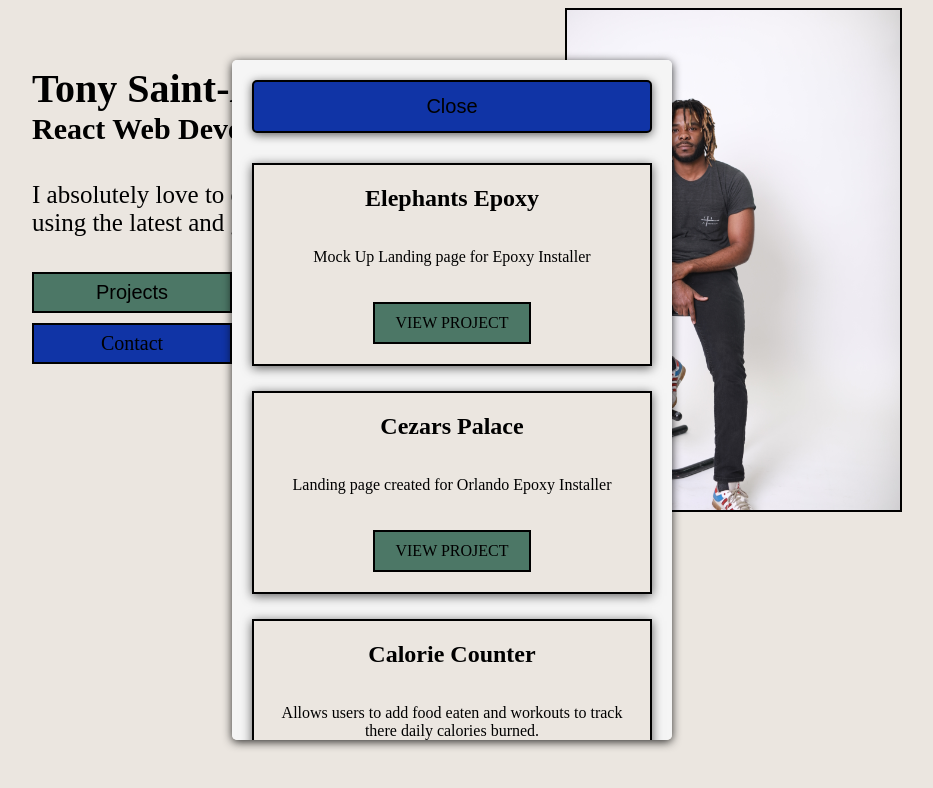
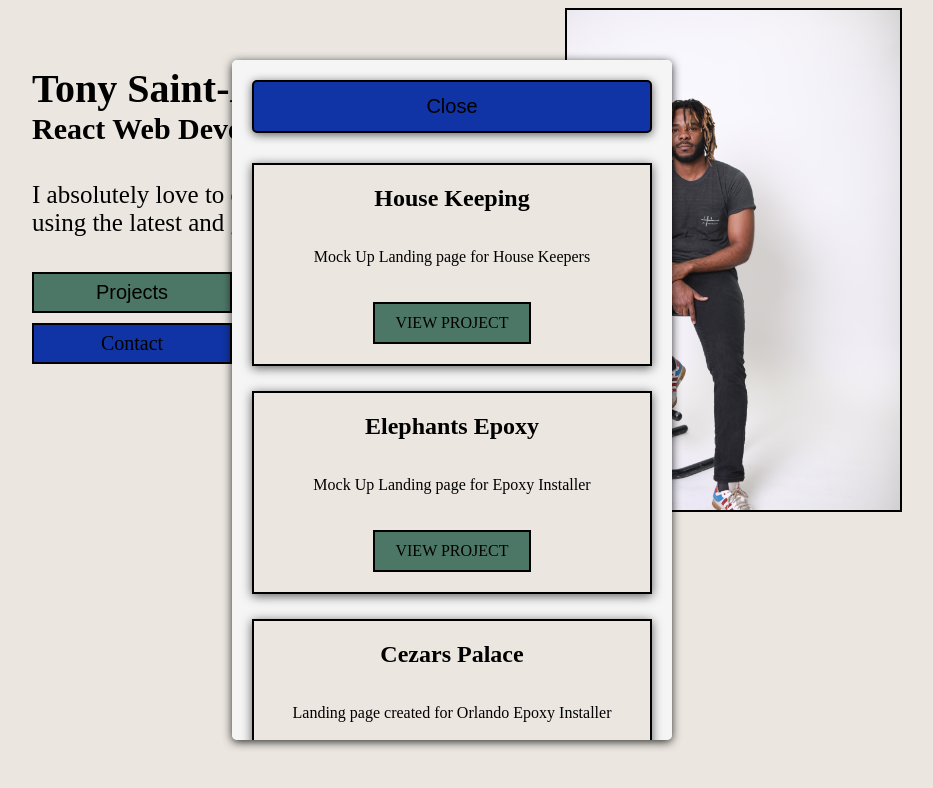
Before and after one commit to wizcudi/portfolio, a React (Vite) app: page / in a window 1280 px wide. Both pictures are taken after a click on the button "Projects". Shown: the top 788 px of the page, without its empty margins (188-1121 px from the left). Built offline with nearby package versions, Linux system fonts and the light colour scheme.

Commit message:
added a new project

```diff
--- a/src/components/ProjectsModal.jsx
+++ b/src/components/ProjectsModal.jsx
@@ -5,6 +5,12 @@ import './ProjectsModal.css'
 export default function ProjectsModal({onClose}) {
 
     const projects = [
+        {
+            name:'House Keeping',
+            description:'Mock Up Landing page for House Keepers',
+            link: 'https://housekeepingbiz.netlify.app/',
+            github:'',
+        },
         {
             name:'Elephants Epoxy',
             description:'Mock Up Landing page for Epoxy Installer',
```
